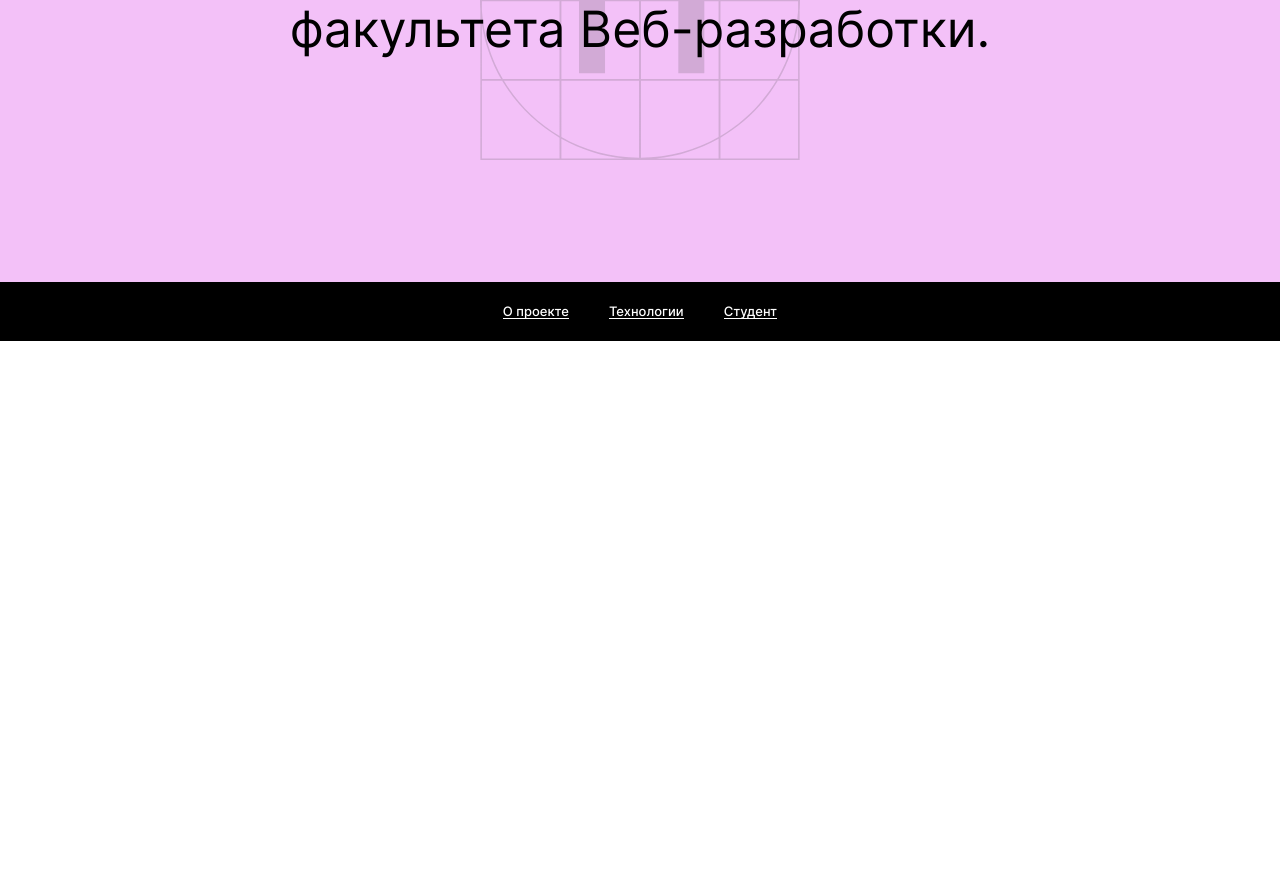
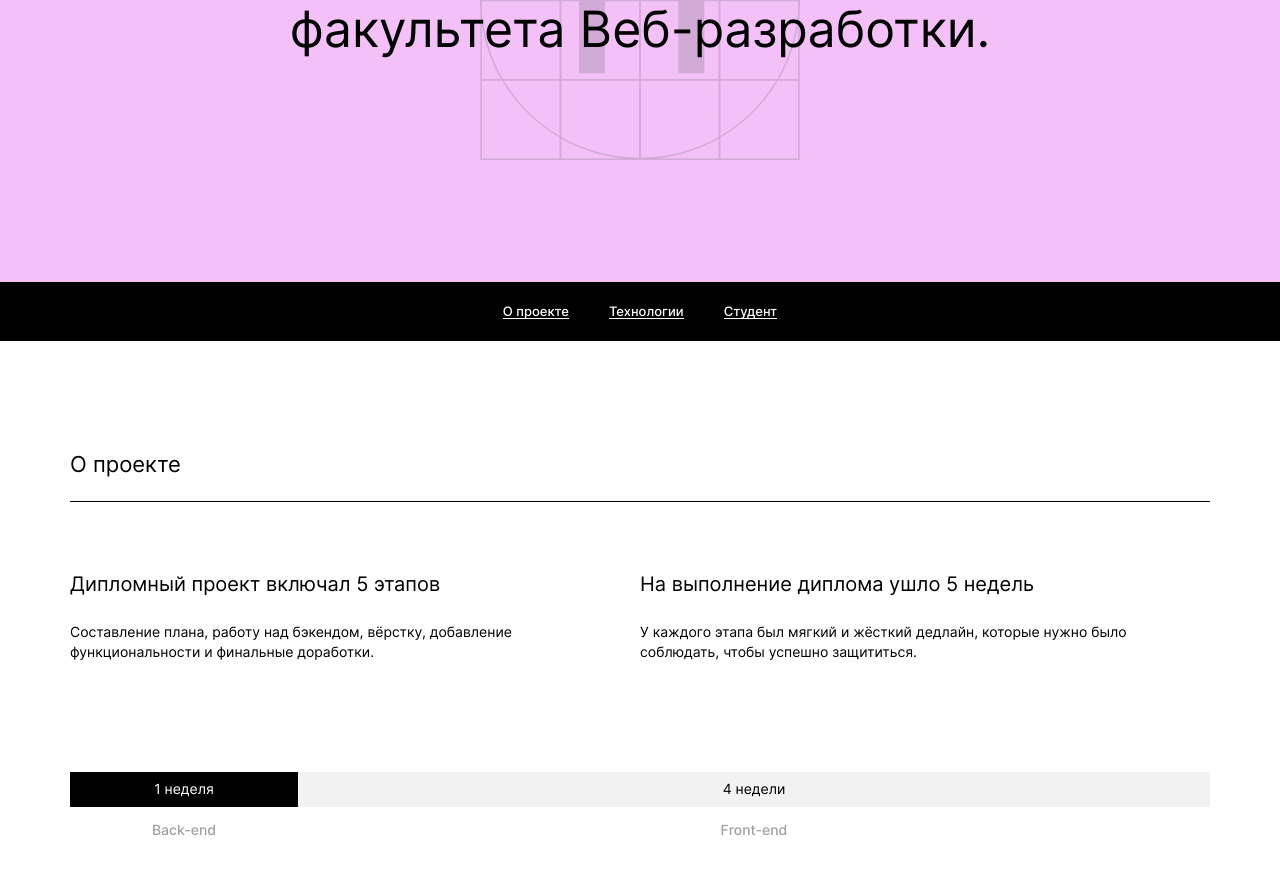
Before and after one commit to Andr43/movies-explorer-frontend, a React app: page / in a window 1280 px wide. Shown: the part 316-1190 px from the top of the page. Before the commit the page ends 800 px from the top, so only its background shows below. Built offline with nearby package versions, Linux system fonts and the light colour scheme.

Commit message:
Сверстал компонент AboutProject

```diff
--- a/src/components/Main/AboutProject/AboutProject.js
+++ b/src/components/Main/AboutProject/AboutProject.js
@@ -0,0 +1,31 @@
+function AboutProject() {
+  return (
+    <div className="about-project" name="about-project">
+      <h2 className="about-project__name">О проекте</h2>
+      <div className="about-project__about">
+        <h3 className="about-project__header">
+          Дипломный проект включал 5 этапов
+        </h3>
+        <h3 className="about-project__header">
+          На выполнение диплома ушло 5 недель
+        </h3>
+        <p className="about-project__par">
+          Составление плана, работу над бэкендом, вёрстку, добавление
+          функциональности и финальные доработки.
+        </p>
+        <p className="about-project__par">
+          У каждого этапа был мягкий и жёсткий дедлайн, которые нужно было
+          соблюдать, чтобы успешно защититься.
+        </p>
+      </div>
+      <div className="about-project__terms">
+        <p className="about-project__one-week">1 неделя</p>
+        <p className="about-project__four-weeks">4 недели</p>
+        <p className="about-project__back-end">Back-end</p>
+        <p className="about-project__front-end">Front-end</p>
+      </div>
+    </div>
+  );
+}
+
+export default AboutProject;
--- /dev/null
+++ b/src/components/Main/AboutProject/css/__about/about-project__about.css
@@ -0,0 +1,5 @@
+.about-project__about{
+  display: grid;
+  grid-template-columns: repeat(2, 1fr);
+  margin-bottom: 110px;
+}
--- /dev/null
+++ b/src/components/Main/AboutProject/css/__back-end/about-project__back-end.css
@@ -0,0 +1,10 @@
+.about-project__back-end {
+  margin: 0;
+  margin-top: 14px;
+  padding: 0;
+  font-size: 14px;
+  line-height: 17px;
+  font-weight: 500;
+  color: #a0a0a0;
+  text-align: center;
+}
--- /dev/null
+++ b/src/components/Main/AboutProject/css/__four-weeks/about-project__four-weeks.css
@@ -0,0 +1,11 @@
+.about-project__four-weeks{
+  margin: 0;
+  padding-top: 9px;
+  padding-bottom: 9px;
+  max-height: 18px;
+  font-size: 14px;
+  line-height: 16.94px;
+  font-weight: 400;
+  background-color: #F2F2F2;
+  text-align: center;
+}
--- /dev/null
+++ b/src/components/Main/AboutProject/css/__front-end/about-project__front-end.css
@@ -0,0 +1,10 @@
+.about-project__front-end{
+  margin: 0;
+  margin-top: 14px;
+  padding: 0;
+  font-size: 14px;
+  line-height: 17px;
+  font-weight: 500;
+  color: #a0a0a0;
+  text-align: center;
+}
--- /dev/null
+++ b/src/components/Main/AboutProject/css/__header/about-project__header.css
@@ -0,0 +1,8 @@
+.about-project__header{
+  margin: 0;
+  margin-bottom: 26px;
+  padding: 0;
+  font-size: 20px;
+  line-height: 24.2px;
+  font-weight: 400;
+}
--- /dev/null
+++ b/src/components/Main/AboutProject/css/__name/about-project__name.css
@@ -0,0 +1,10 @@
+.about-project__name{
+  margin: 0;
+  margin-bottom: 70px;
+  padding: 0;
+  padding-bottom: 23px;
+  font-weight: 400;
+  font-size: 22px;
+  line-height: 26.63px;
+  border-bottom: 1px solid #000;
+}
--- /dev/null
+++ b/src/components/Main/AboutProject/css/__one-week/about-project__one-week.css
@@ -0,0 +1,12 @@
+.about-project__one-week{
+  margin: 0;
+  padding-top: 9px;
+  padding-bottom: 9px;
+  max-height: 18px;
+  font-size: 14px;
+  line-height: 16.94px;
+  font-weight: 400;
+  color: #fff;
+  background-color: #000;
+  text-align: center;
+}
--- /dev/null
+++ b/src/components/Main/AboutProject/css/__par/about-project__par.css
@@ -0,0 +1,8 @@
+.about-project__par{
+  margin: 0;
+  padding: 0;
+  font-size: 14px;
+  line-height: 20px;
+  font-weight: 400;
+  max-width: 550px;
+}
--- /dev/null
+++ b/src/components/Main/AboutProject/css/__terms/about-project__terms.css
@@ -0,0 +1,5 @@
+.about-project__terms{
+  display: grid;
+  grid-template-columns: 228px 912px;
+  margin-bottom: 110px;
+}
--- /dev/null
+++ b/src/components/Main/AboutProject/css/about-project.css
@@ -0,0 +1,5 @@
+.about-project{
+  max-width: 1140px;
+  margin: 110px auto;
+  font-family: "Inter", "Arial", sans-serif;
+}
--- a/src/components/Main/Promo/Promo.js
+++ b/src/components/Main/Promo/Promo.js
@@ -1,6 +1,7 @@
 import projectLogo from "../../../images/project__logo.svg";
 import { Link } from "react-router-dom";
 import NavTab from "../NavTab/NavTab.js";
+import AboutProject from "../AboutProject/AboutProject.js";
 
 function Promo(props) {
   return (
@@ -32,6 +33,7 @@ function Promo(props) {
       </main>
     </div>
    <NavTab />
+   <AboutProject />
    </>
   );
 }
--- a/src/index.css
+++ b/src/index.css
@@ -10,3 +10,13 @@
 @import url("./components/Main/Promo/css/__par/promo__par.css");
 @import url("./components/Main/NavTab/css/nav-tab.css");
 @import url("./components/Main/NavTab/css/__link/nav-tab__link.css");
+@import url("./components/Main/AboutProject/css/about-project.css");
+@import url("./components/Main/AboutProject/css/__about/about-project__about.css");
+@import url("./components/Main/AboutProject/css/__back-end/about-project__back-end.css");
+@import url("./components/Main/AboutProject/css/__four-weeks/about-project__four-weeks.css");
+@import url("./components/Main/AboutProject/css/__front-end/about-project__front-end.css");
+@import url("./components/Main/AboutProject/css/__header/about-project__header.css");
+@import url("./components/Main/AboutProject/css/__name/about-project__name.css");
+@import url("./components/Main/AboutProject/css/__one-week/about-project__one-week.css");
+@import url("./components/Main/AboutProject/css/__par/about-project__par.css");
+@import url("./components/Main/AboutProject/css/__terms/about-project__terms.css");
```
Also changed, not shown: src/components/Main/AboutProject/AboutProject.css (deleted).
